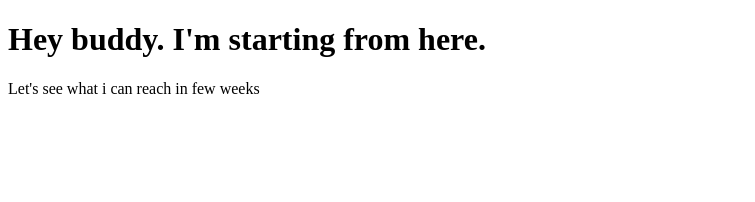
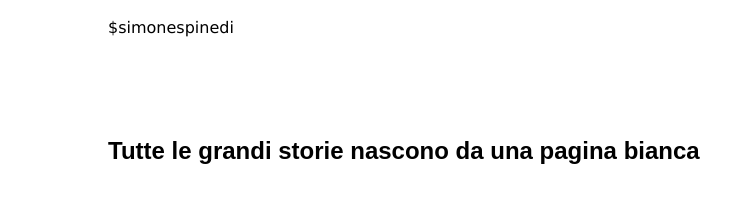
Before and after one commit to simonespinedi/astro-blog, an Astro site: page / in a window 1280 px wide. Shown: the whole page, without its empty margins (0-755 px from the left). Built offline with nearby package versions, Linux system fonts and the light colour scheme; Astro itself is replaced by a stand-in of ours.

Commit message:
header and central section

```diff
--- a/src/pages/index.astro
+++ b/src/pages/index.astro
@@ -1,11 +1,23 @@
 ---
 // import Welcome from '../components/Welcome.astro';
 // import Layout from '../layouts/Layout.astro';
+import '../styles/global.css'
 
 // Welcome to Astro! Wondering what to do next? Check out the Astro documentation at https://docs.astro.build
 // Don't want to use any of this? Delete everything in this file, the `assets`, `components`, and `layouts` directories, and start fresh.
 ---
 
 
-	<h1>Hey buddy. I'm starting from here.</h1>
-	<p>Let's see what i can reach in few weeks</p>
+<section class="header-container">
+	<header>
+		<div class="logo">
+			<div class="logo-text">$simonespinedi</div>
+		</div>
+	</header>
+</section>
+
+<section class="central-section">
+	<div class="catchy-quotes">
+		<h1>Tutte le grandi storie nascono da una pagina bianca</h1>
+	</div>
+</section>
--- a/src/styles/global.css
+++ b/src/styles/global.css
@@ -0,0 +1,22 @@
+.header-container{
+    padding-top: 10px;
+    padding-inline-start: 100px
+
+}
+
+header{
+
+    font-family: 'Lucida Sans', 'Lucida Sans Regular', 'Lucida Grande', 'Lucida Sans Unicode', Geneva, Verdana, sans-serif;
+
+}
+
+.central-section{
+
+    margin: 100px
+
+}
+
+.catchy-quotes{
+
+    font-family: Arial, Helvetica, sans-serif
+}
```
